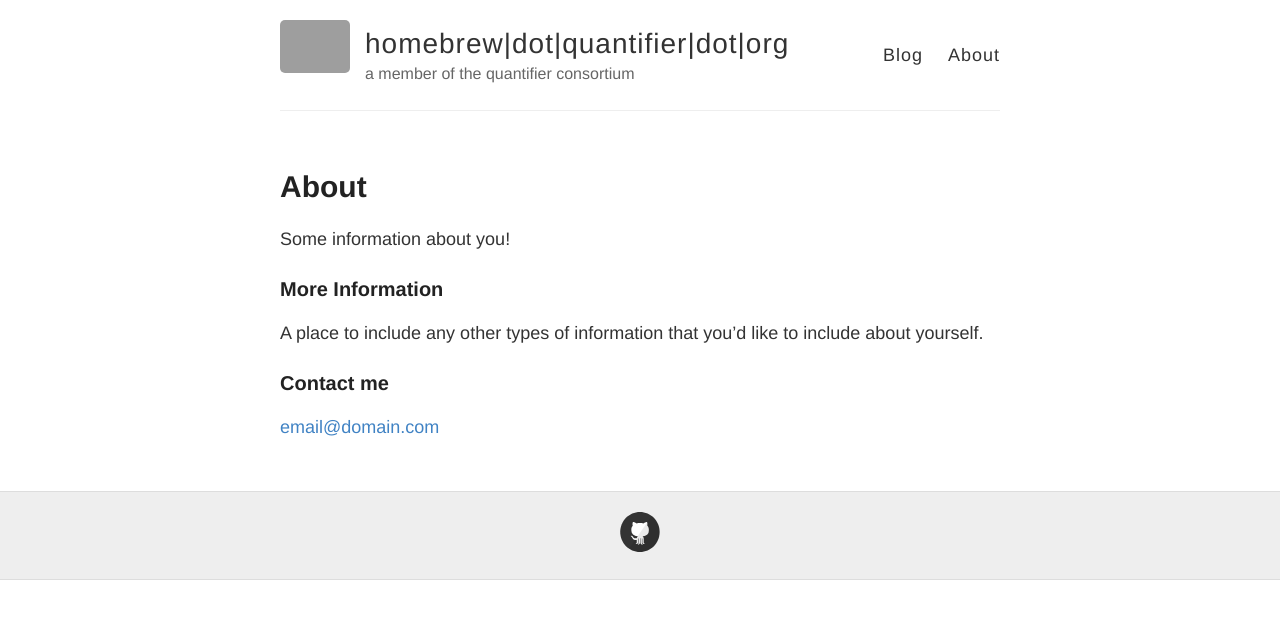
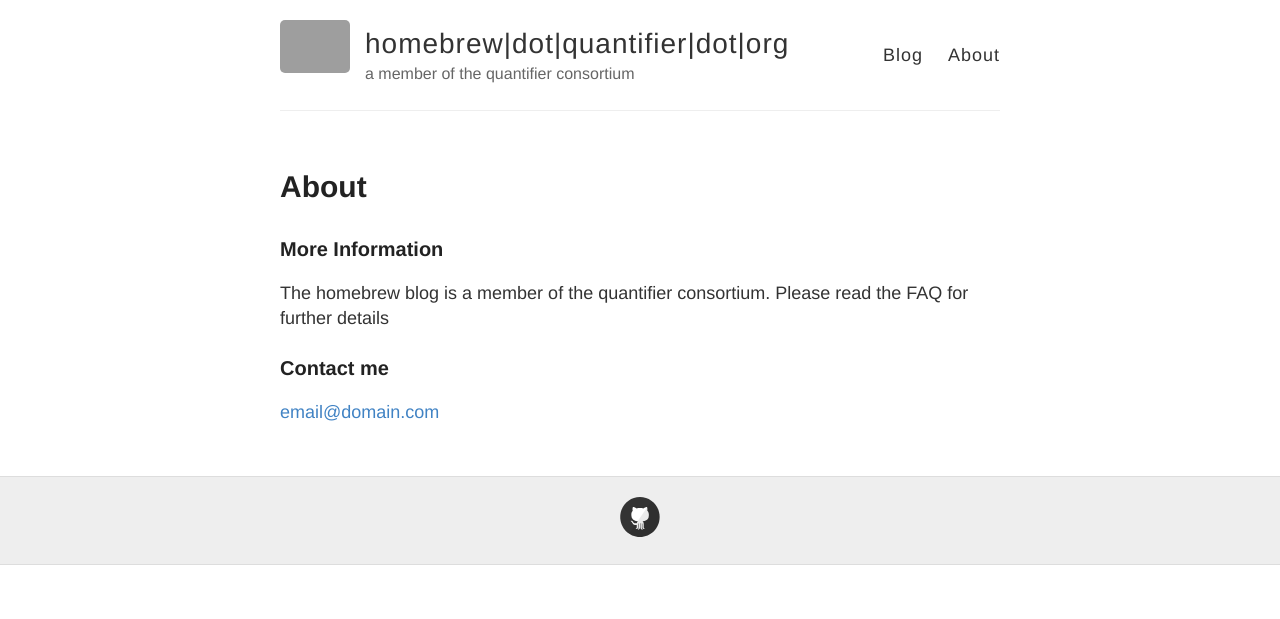
Before and after one commit to brock6/brock6.github.io, a Jekyll site: the page built from about.md, in a window 1280 px wide. Shown: the top 619 px of the page. Built offline with Jekyll 4.4.1, drawn with Linux system fonts in a browser that asks for light colours; grey boxes are pictures that could not be loaded.

Commit message:
Update about.md

```diff
--- a/about.md
+++ b/about.md
@@ -4,11 +4,10 @@ title: About
 permalink: /about/
 ---
 
-Some information about you!
 
 ### More Information
 
-A place to include any other types of information that you'd like to include about yourself.
+The homebrew blog is a member of the quantifier consortium. Please read the FAQ for further details
 
 ### Contact me
 
```
